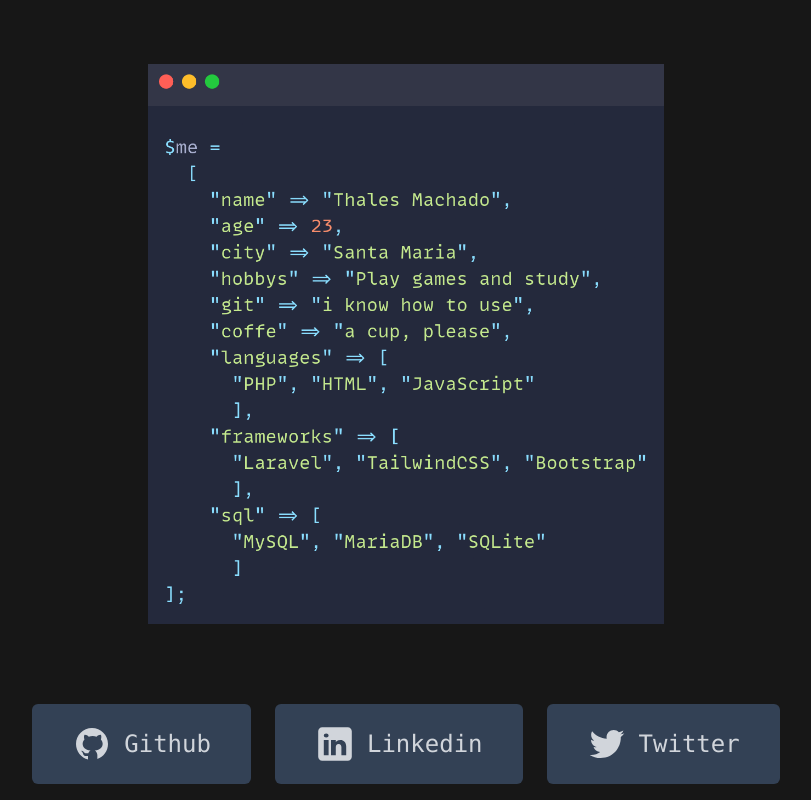
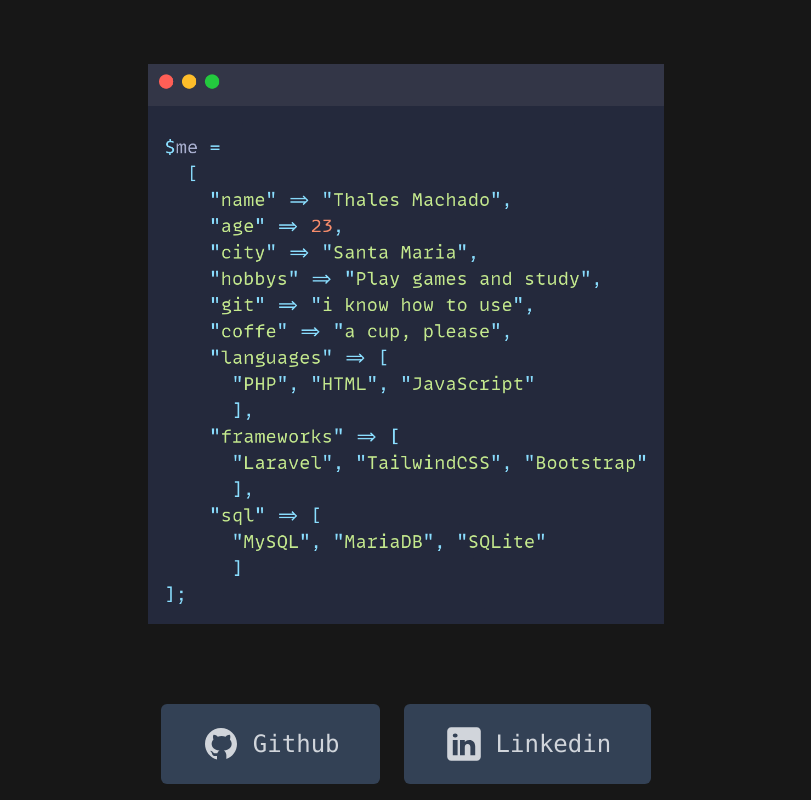
Before and after one commit to thalesmengue/thalesmengue.github.io, a website: page index.html in a window 1280 px wide. Shown: the whole page, without its empty margins (234-1045 px from the left). Drawn offline with Linux system fonts and the light colour scheme.

Commit message:
feat: remove twitter from links

```diff
--- a/index.html
+++ b/index.html
@@ -24,12 +24,6 @@
                     <img src="assets/linkedin.svg" alt="..." class="h-10 w-10">
                 Linkedin
                 </button></a>
-                <a href="https://twitter.com/thalesmengue" target="_blank"><button class="inline-flex items-center px-10
-                py-5 bg-slate-700 text-gray-300 text-2xl font-mono rounded-md gap-3 transition ease-in-out delay-50
-                hover:-translate-y-3 hover:scale-110 hover:bg-indigo-800 duration-300">
-                    <img src="assets/twitter.svg" class="h-10 w-10">
-                    Twitter
-                </button></a>
         </div>
     </body>
 </html>
```
